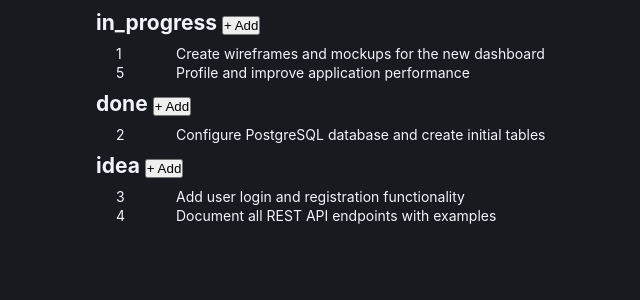
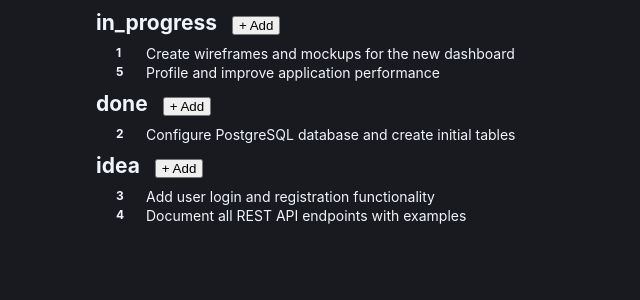
Before and after one commit to rpaillan/text4you, a React (Vite) app: page / in a window 1280 px wide. Shown: the top 300 px of the page, without its empty margins (54-694 px from the left). Built offline with nearby package versions, Linux system fonts and the light colour scheme.

Commit message:
Auto focus if id is -1

```diff
--- a/src/components/Board.scss
+++ b/src/components/Board.scss
@@ -13,6 +13,11 @@
       flex-direction: column;
       gap: 10px;
 
+      button {
+        margin-left: 10px;
+        padding: 0 5px;
+      }
+
       .bucket-tasks {
         display: flex;
         flex-direction: column;
--- a/src/components/Task.scss
+++ b/src/components/Task.scss
@@ -7,7 +7,12 @@
     display: flex;
     align-items: flex-start;
     padding: 0 10px;
-    width: 50px;
+    width: 20px;
+
+    .task-id {
+      font-size: 12px;
+      font-weight: bold;
+    }
 
     .card-actions {
       display: flex;
@@ -31,6 +36,8 @@
   }
 
   .card-description {
+    width: 100%;
+    min-height: 1em;
     &:focus {
       outline: none;
     }
--- a/src/components/Task.tsx
+++ b/src/components/Task.tsx
@@ -12,7 +12,9 @@ interface CardProps {
 }
 
 export const Task: React.FC<CardProps> = ({ card }) => {
-  const [isEditingDescription, setIsEditingDescription] = useState(false);
+  const [isEditingDescription, setIsEditingDescription] = useState(
+    card.id === -1
+  );
   const [showDeleteConfirmation, setShowDeleteConfirmation] = useState(false);
   const [showStatusDropdown, setShowStatusDropdown] = useState(false);
 
@@ -72,6 +74,13 @@ export const Task: React.FC<CardProps> = ({ card }) => {
   useEffect(() => {
     originalDescription.current = card.description || '';
   }, [card.description]);
+
+  // Effect to automatically enter edit mode for new tasks
+  useEffect(() => {
+    if (card.id === -1 && !isEditingDescription) {
+      setIsEditingDescription(true);
+    }
+  }, [card.id, isEditingDescription]);
 
   useEffect(() => {
     if (isEditingDescription && descriptionRef.current) {
@@ -225,9 +234,7 @@ export const Task: React.FC<CardProps> = ({ card }) => {
             dangerouslySetInnerHTML={{
               __html: card.description
                 ? card.description.replace(/\n/g, '<br>')
-                : !isEditingDescription
-                  ? NEW_CARD_DESCRIPTION
-                  : '',
+                : '',
             }}
           />
         </div>
```
